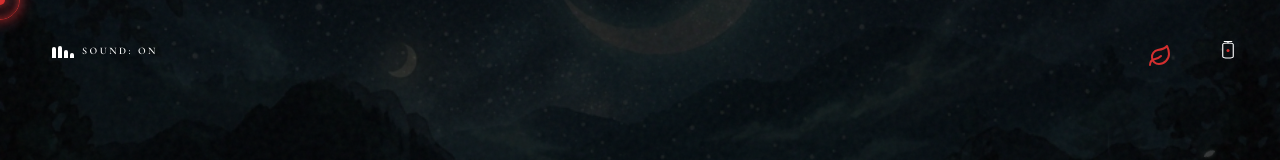
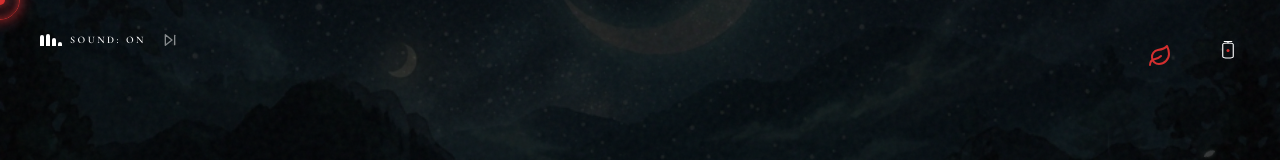
Before and after one commit to basharahmadkhan10/Modern-Portfolio, a React (Vite) app: page / in a window 1280 px wide. Shown: the top 160 px of the page. Built offline with nearby package versions, Linux system fonts and the light colour scheme.

Commit message:
Add new background music tracks and implement playlist cycling feature

```diff
--- a/src/components/AudioToggle.jsx
+++ b/src/components/AudioToggle.jsx
@@ -2,12 +2,13 @@ import { useAudio } from '../context/AudioContext';
 import { motion } from 'framer-motion';
 
 export default function AudioToggle() {
- const { isPlaying, toggleAudio } = useAudio();
+  const { isPlaying, toggleAudio, nextTrack, currentTrackIndex, totalTracks } = useAudio();
 
   return (
+    <div className="fixed top-8 left-8 z-50 flex items-center gap-4">
       <button
         onClick={toggleAudio}
- className="fixed top-8 left-8 z-50 p-3 group bg-transparent hover:-translate-y-1 transition-transform flex items-center gap-2"
+        className="group bg-transparent hover:-translate-y-1 transition-transform flex items-center gap-2"
         aria-label="Toggle Audio"
       >
         <div className="flex gap-0.5 items-end h-3 ml-2">
@@ -33,5 +34,18 @@ export default function AudioToggle() {
           {isPlaying ? 'Sound: On' : 'Sound: Off'}
         </span>
       </button>
+
+      {/* Next Track Button */}
+      <button
+        onClick={nextTrack}
+        className="opacity-50 hover:opacity-100 transition-opacity flex items-center gap-1 group"
+        title="Next Track"
+      >
+        <svg xmlns="http://www.w3.org/2000/svg" width="16" height="16" viewBox="0 0 24 24" fill="none" stroke="currentColor" strokeWidth="2" strokeLinecap="round" strokeLinejoin="round" className="text-black dark:text-white group-hover:text-accent transition-colors"><polygon points="5 4 15 12 5 20 5 4"></polygon><line x1="19" y1="5" x2="19" y2="19"></line></svg>
+        <span className="font-sans font-bold text-[8px] uppercase tracking-widest text-black dark:text-white opacity-0 group-hover:opacity-100 transition-opacity whitespace-nowrap">
+          [{currentTrackIndex + 1}/{totalTracks}]
+        </span>
+      </button>
+    </div>
   );
 }
--- a/src/context/AudioContext.jsx
+++ b/src/context/AudioContext.jsx
@@ -2,12 +2,31 @@ import { createContext, useContext, useState, useRef, useEffect } from 'react';
 
 const AudioContext = createContext();
 
+const PLAYLIST = [
+  '/assets/audio/bgm.mp3',
+  '/assets/audio/bgm2.mp3',
+  '/assets/audio/bgm3.mp3'
+];
+
 export function AudioProvider({ children }) {
   const [isPlaying, setIsPlaying] = useState(false);
-  const audioRef = useRef(new Audio('/assets/audio/bgm.mp3'));
+  const [currentTrackIndex, setCurrentTrackIndex] = useState(0);
+  const audioRef = useRef(new Audio(PLAYLIST[0]));
+
   useEffect(() => {
-    audioRef.current.loop = true;
+    audioRef.current.src = PLAYLIST[currentTrackIndex];
     audioRef.current.volume = 0.4;
+    audioRef.current.load();
+    if (isPlaying) {
+      audioRef.current.play().catch(e => console.warn("Track play skipped (might not exist yet):", e));
+    }
+  }, [currentTrackIndex]);
+
+  useEffect(() => {
+    const handleEnded = () => {
+      setCurrentTrackIndex((prev) => (prev + 1) % PLAYLIST.length);
+    };
+    audioRef.current.addEventListener('ended', handleEnded);
 
     const tryPlay = () => {
       audioRef.current.play()
@@ -29,6 +48,7 @@ export function AudioProvider({ children }) {
     document.addEventListener('keydown', tryPlay, { once: true });
 
     return () => {
+      audioRef.current.removeEventListener('ended', handleEnded);
       document.removeEventListener('click', tryPlay);
       document.removeEventListener('scroll', tryPlay);
       document.removeEventListener('keydown', tryPlay);
@@ -44,8 +64,16 @@ export function AudioProvider({ children }) {
     setIsPlaying(!isPlaying);
   };
 
+  const nextTrack = (e) => {
+    if (e) e.stopPropagation();
+    setCurrentTrackIndex((prev) => (prev + 1) % PLAYLIST.length);
+    if (!isPlaying) {
+      setIsPlaying(true);
+    }
+  };
+
   return (
-    <AudioContext.Provider value={{ isPlaying, toggleAudio }}>
+    <AudioContext.Provider value={{ isPlaying, toggleAudio, nextTrack, currentTrackIndex, totalTracks: PLAYLIST.length }}>
       {children}
     </AudioContext.Provider>
   );
```
Also changed, not shown: 2 other files (tests, documents, lock files or other folders). Lines whose indentation alone changed are shown as unchanged.
